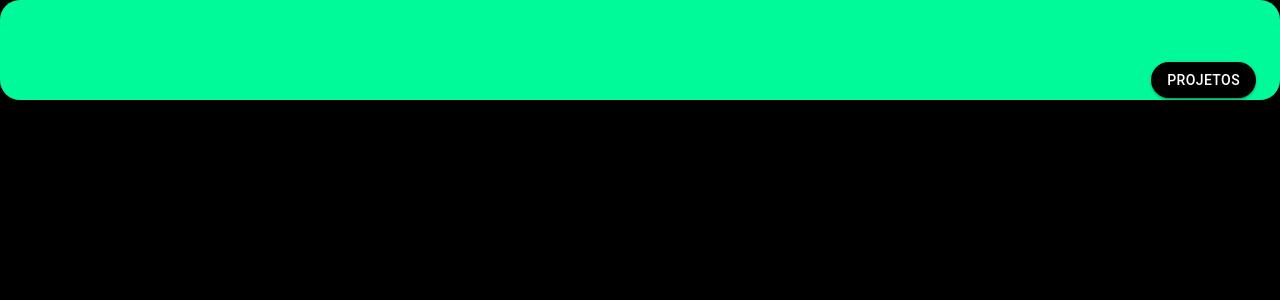
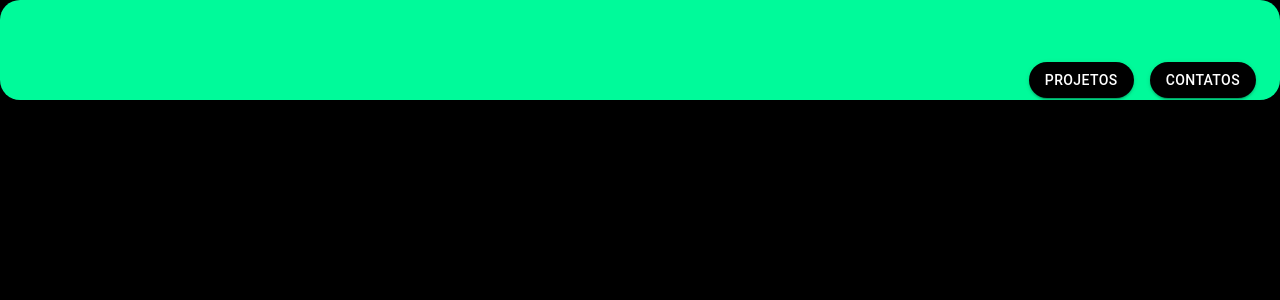
Before and after one commit to Pedro-2004/Portif-lio---Pedro-Arthur, a React (Vite) app: page / in a window 1280 px wide. Shown: the top 300 px of the page. Built offline with nearby package versions, Linux system fonts and the light colour scheme.

Commit message:
Adjust the spacing between the  buttons

```diff
--- a/src/App.jsx
+++ b/src/App.jsx
@@ -2,7 +2,7 @@ import Home from '@/page/Home/index.jsx';
 
 const App = () => (
   <>
-    <Home color='black' />
+    <Home />
   </>
 );
 
--- a/src/components/ButtonHead/index.jsx
+++ b/src/components/ButtonHead/index.jsx
@@ -6,7 +6,6 @@ const ButtonHead = ({ title }) => {
       <Button
         variant='contained'
         sx={{
-          marginLeft: 'auto',
           marginTop: 7.7,
           borderRadius: 5,
           background: ' #000000ff',
--- a/src/components/Head/index.jsx
+++ b/src/components/Head/index.jsx
@@ -7,7 +7,15 @@ const Head = ({ children }) => {
         position='fixed'
         sx={{ background: '#00FA9A', borderRadius: 5, height: 100 }}
       >
-        <Toolbar sx={{ gap: 2 }}>{children}</Toolbar>
+        <Toolbar
+          sx={{
+            gap: 2,
+            display: 'flex',
+            justifyContent: 'flex-end',
+          }}
+        >
+          {children}
+        </Toolbar>
       </AppBar>
     </>
   );
--- a/src/page/home/index.jsx
+++ b/src/page/home/index.jsx
@@ -7,6 +7,7 @@ const Home = () => {
     <div className='home_container'>
       <Head>
         <ButtonHead title='Projetos' />
+        <ButtonHead title='contatos' />
       </Head>
     </div>
   );
```
